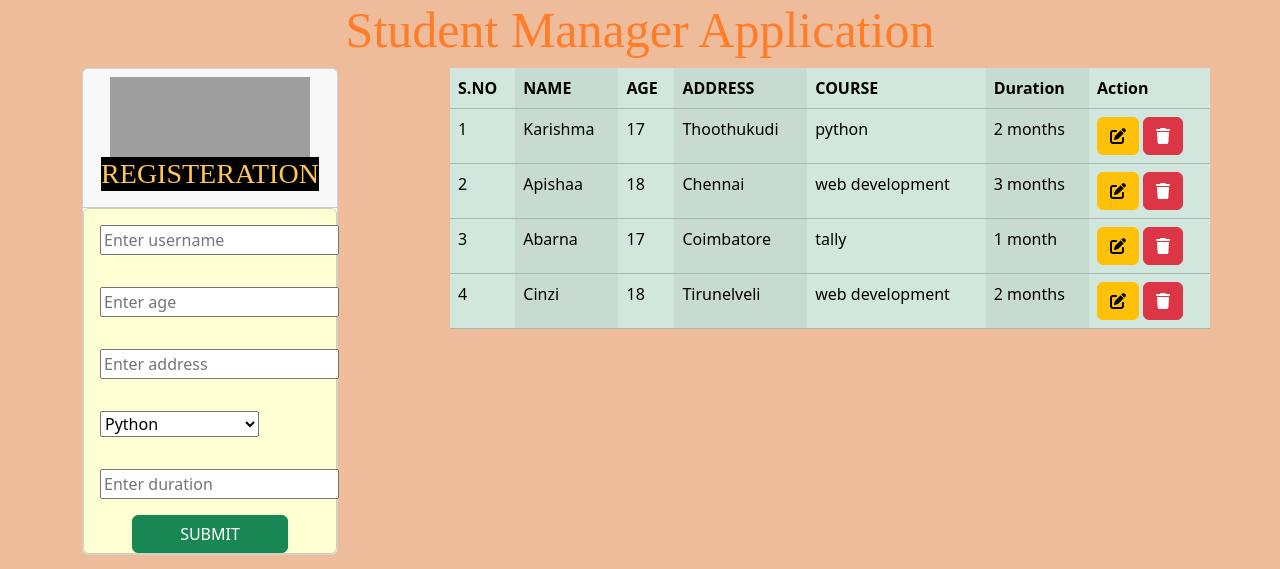
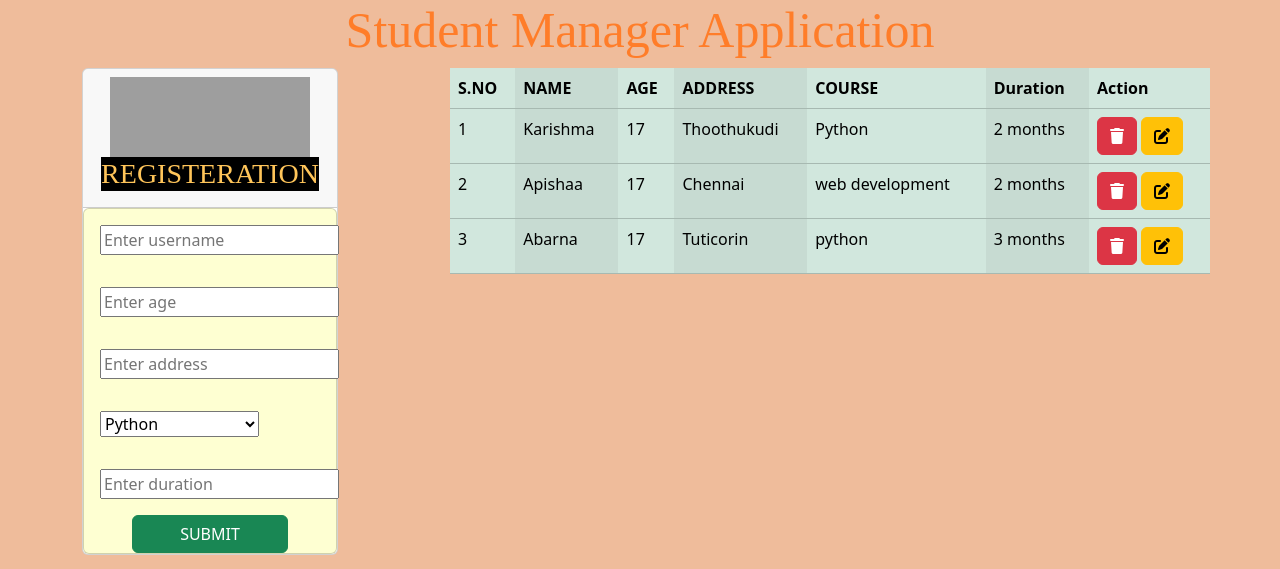
Before and after one commit to karishma1827/Stud_Manager, a Flask app: page / in a window 1280 px wide. Shown: the top 569 px of the page. Run offline with Flask 3, Linux system fonts and the light colour scheme; some libraries are stand-ins or nearby versions; grey boxes are pictures that could not be loaded.

Commit message:
reupload_2

```diff
--- a/data/student.json
+++ b/data/student.json
@@ -5,32 +5,24 @@
          "username": "Karishma",
          "age": "17",
          "address": "Thoothukudi",
-         "course": "python",
+         "course": "Python",
          "duration": "2 months"
       },
       {
          "sno": 2,
          "username": "Apishaa",
-         "age": "18",
+         "age": "17",
          "address": "Chennai",
          "course": "web development",
-         "duration": "3 months"
+         "duration": "2 months"
       },
       {
          "sno": 3,
          "username": "Abarna",
          "age": "17",
-         "address": "Coimbatore",
-         "course": "tally",
-         "duration": "1 month"
-      },
-      {
-         "sno": 4,
-         "username": "Cinzi",
-         "age": "18",
-         "address": "Tirunelveli",
-         "course": "web development",
-         "duration": "2 months"
+         "address": "Tuticorin",
+         "course": "python",
+         "duration": "3 months"
       }
    ]
 }
--- a/main.py
+++ b/main.py
@@ -1,4 +1,4 @@
-from flask import Flask, render_template,request
+from flask import Flask, render_template,request, redirect
 from func import*
 
 app=Flask(__name__)
@@ -21,5 +21,18 @@ def delete(id):
     data=read_json()
     return render_template("index.html",stud=data["students"])
 
+@app.route("/update/<id>",methods=["POST","GET"])
+def upd(id):
+    if request.method=="GET":
+        return redirect("/")
+
+    else:
+        name=upd_stud(int(id),username=request.form['username'],age=request.form['age'],
+                address=request.form['address'],course=request.form['course'],
+                duration=request.form['duration'])
+        data=read_json()
+    return render_template("index.html",stud=data["students"])
+
+
 if __name__=="__main__":
     app.run(debug=True)
--- a/static/style.css
+++ b/static/style.css
@@ -10,7 +10,7 @@
 .font{
 
         font-optical-sizing: auto;
-        font-family:  "Oswald";
+        font-family:"Oswald";
         font-weight: 400;
         font-style: normal;
         font-size:50px;
--- a/templates/index.html
+++ b/templates/index.html
@@ -58,6 +58,12 @@
             </div>
                   <div class="col">
                     <div class="row">
+                      {%if name%}
+                      <div class="alert alert-warning alert-dismissible fade show" role="alert">
+                        <strong>{{name}} </strong>Updated succesfully!
+                        <button type="button" class="btn-close" data-bs-dismiss="alert" aria-label="Close"></button>
+                      </div>
+                      {%endif%}
                       <table class="table table-success table-striped-columns">
                       <thead>
                         <tr>
@@ -79,9 +85,34 @@
                         <td>{{st.address}}</td>
                         <td>{{st.course}}</td>
                         <td>{{st.duration}}</td>
-                        <td colspan="2"><button class="btn btn-warning"><i class="fa-solid fa-pen-to-square"></i></button>
-                          <a href="/delete/{{st.sno}}" class="btn btn-danger"><i class="fa-solid fa-trash"></i></a></td>
-                      </tr>
+                        <td colspan="2">
+                          <a href="/delete/{{st.sno}}" class="btn btn-danger"><i class="fa-solid fa-trash"></i></a>
+                          <button type="button"  data-bs-toggle="modal" data-bs-target="#exampleModal{{st.sno}}" class="btn btn-warning"><i class="fa-solid fa-pen-to-square"></i></button></td>
+                          <div class="modal fade" id="exampleModal{{st.sno}}" tabindex="-1" aria-labelledby="exampleModalLabel" aria-hidden="true">
+                            <div class="modal-dialog">
+                              <div class="modal-content">
+                                <div class="modal-header">
+                                  <h1 class="modal-title fs-5" id="exampleModalLabel">Student Update</h1>
+                                  <button type="button" class="btn-close" data-bs-dismiss="modal" aria-label="Close"></button>
+                                </div>
+                                <div class="modal-body">
+                                  <form action="/update/{{st.sno}}"  method="post">
+                                  <input type="text" value="{{st.username}}"  name="username" my="3">
+                                  <input type="text" value="{{st.age}}"  name="age" my="3">
+                                  <input type="text" value="{{st.address}}"  name="address" my="3">
+                                  <input type="text" value="{{st.course}}"  name="course" my="3">
+                                  <input type="text" value="{{st.duration}}"  name="duration" my="3">
+                                </div>
+                                <div class="modal-footer">
+                                  <button type="button" class="btn btn-secondary" data-bs-dismiss="modal">Close</button>
+                                  <button type="submit" class="btn btn-primary">Student Update</button>
+                                </form>
+                                </div>
+                              </div>
+                            </div>
+                          </div>
+
+                     </tr>
                       {%endfor%}
                       </tbody>
                       </thead>
```
Also changed, not shown: func.py (+14 -0 lines), templates/update.html (added, +24 -0 lines).
